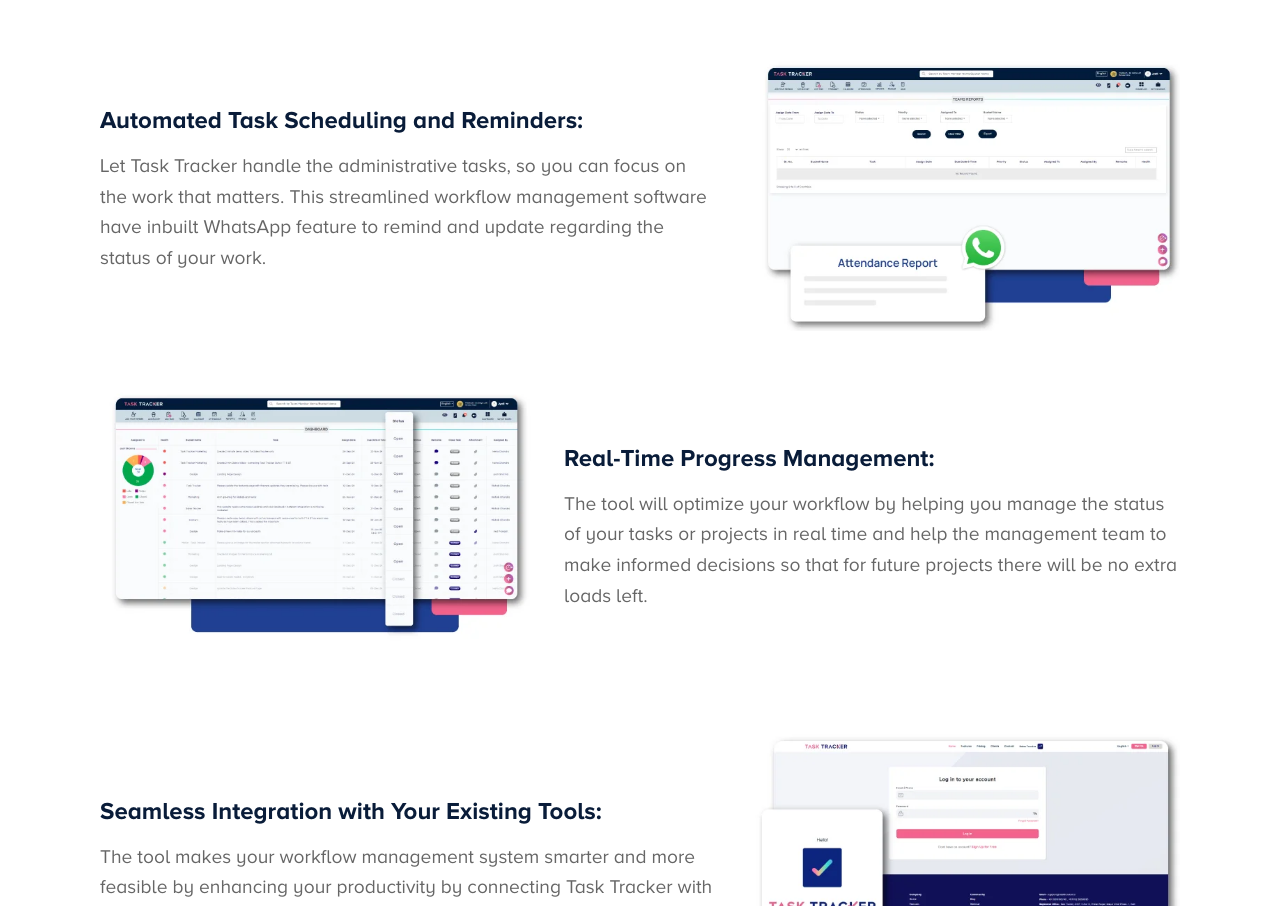
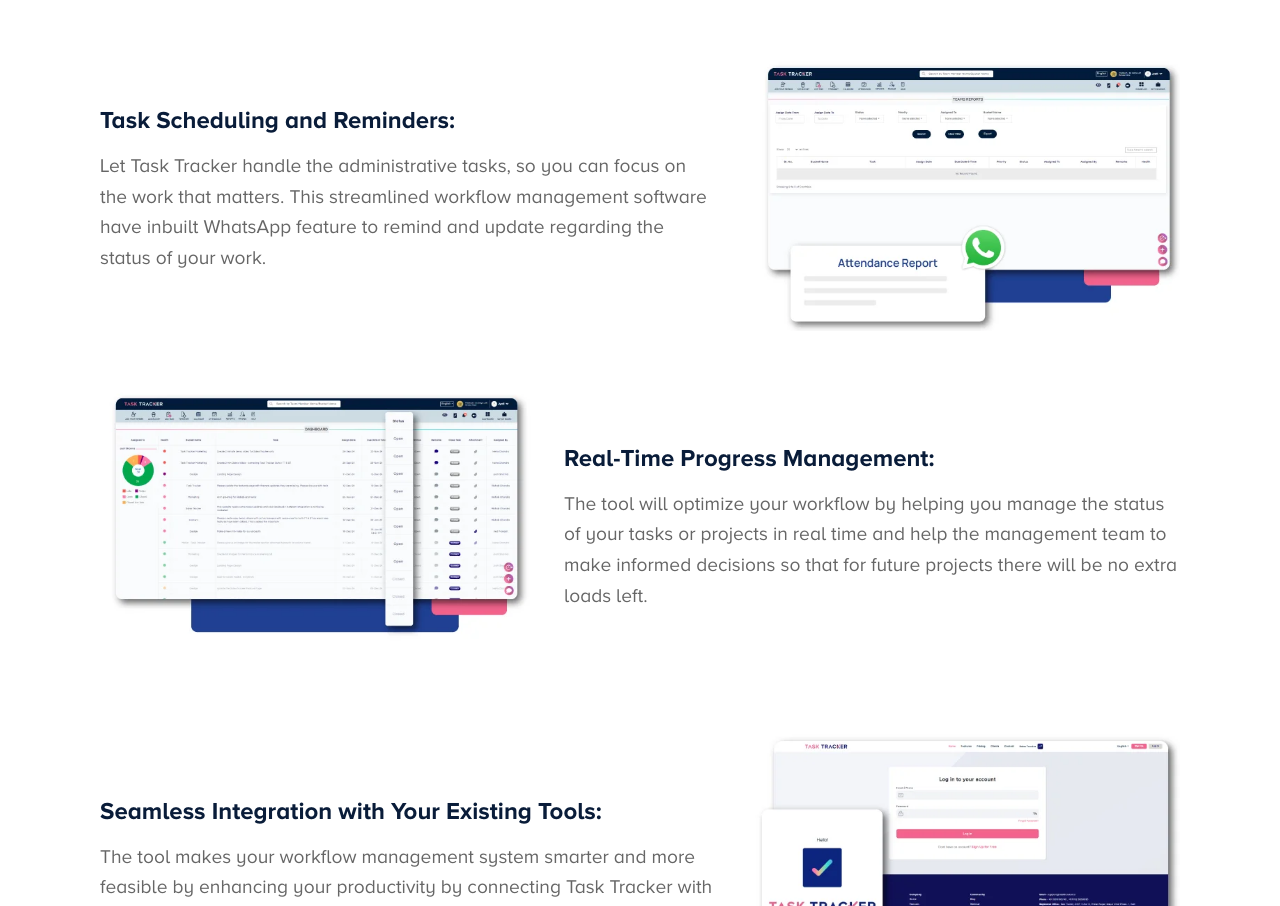
Before and after one commit to Abhishek-frontend-dev/workflow, a plain HTML site: page index.html in a window 1280 px wide. Shown: the part 1772-2678 px from the top of the page. Drawn offline with Linux system fonts and the light colour scheme.

Commit message:
Update index.html

```diff
--- a/index.html
+++ b/index.html
@@ -84,7 +84,7 @@
 <!-- Step 2 -->
 <div class="how-it-works-step reverse">
     <div class="step-text">
-        <h3 class="step-heading">Automated Task Scheduling and Reminders:</h3>
+        <h3 class="step-heading">Task Scheduling and Reminders:</h3>
         <p class="step-description"> Let Task Tracker handle the administrative tasks, so you can focus on the work that matters. This streamlined workflow management software have inbuilt WhatsApp feature to remind and update regarding the status of your work.</p>
     </div>
     <div class="step-img">
```
